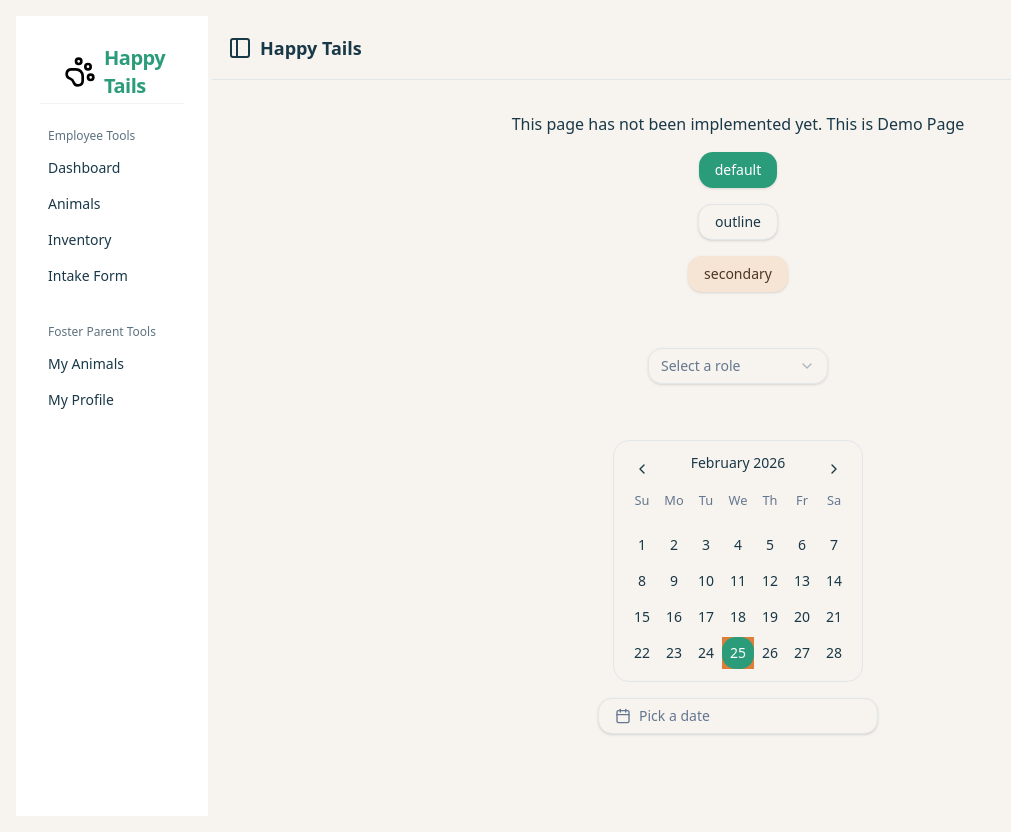
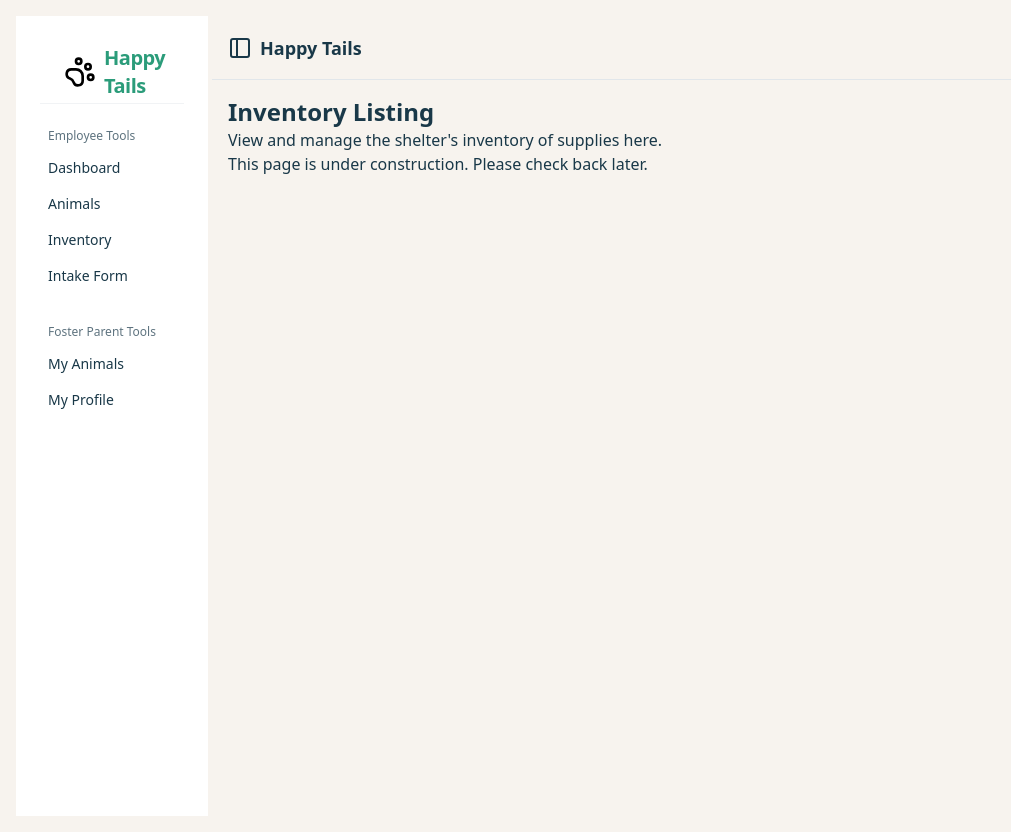
Before and after one commit to kasandra0/happytailsshelter_frontend, a React app in the folder app/: page /staff/inventory in a window 1280 px wide. Shown: the whole page, without its empty margins (0-1011 px from the left). Built offline with nearby package versions, Linux system fonts and the light colour scheme; the HTML template or start-up script is replaced by a standard one.

Commit message:
Created components for AnimalIntake, InventoryListing, and InventoryItem staff pages.

```diff
--- a/app/src/App.tsx
+++ b/app/src/App.tsx
@@ -9,6 +9,9 @@ import LandingPage from "./pages/LandingPage";
 import AdoptPage from "./pages/AdoptPage";
 import useGlobalContext from "./hooks/useGlobalContext";
 import SidebarLayout from "./layout/SidebarLayout";
+import AnimalIntakePage from "./pages/AnimalIntakePage";
+import InventoryListingPage from "./pages/InventoryListingPage";
+import InventoryItemPage from "./pages/InventoryItemPage";
 
 function App() {
   // after authentication is connected - use setUser function to set user in the global context
@@ -29,10 +32,10 @@ function App() {
               <Route path="dashboard" element={<DashboardPage />} />
               <Route path="animals" element={<AnimalListingPage />} />
               <Route path="animals/:id" element={<Demo />} />
-              <Route path="animals/new" element={<Demo />} />
+              <Route path="animals/new" element={<AnimalIntakePage />} />
               <Route path="animals/:id" element={<AnimalProfilePage animal={{} as any} />} />
-              <Route path="inventory" element={<Demo />} />
-              <Route path="inventory/:id" element={<Demo />} />
+              <Route path="inventory" element={<InventoryListingPage />} />
+              <Route path="inventory/:id" element={<InventoryItemPage />} />
             </Route>
 
 
--- /dev/null
+++ b/app/src/pages/AnimalIntakePage.tsx
@@ -0,0 +1,7 @@
+export default function AnimalIntakePage() {
+    return <div>
+        <h1 className="text-2xl font-bold">Animal Intake Form</h1>
+        <p>Add a new animal to the shelter database here</p>
+        <p>This page is under construction. Please check back later.</p>
+    </div>;
+}
--- /dev/null
+++ b/app/src/pages/InventoryItemPage.tsx
@@ -0,0 +1,7 @@
+export default function InventoryItemPage() {
+    return <div>
+        <h1 className="text-2xl font-bold">Inventory Item Details</h1>
+        <p>View and manage details of a specific inventory item here.</p>
+        <p>This page is under construction. Please check back later.</p>
+    </div>;
+}
--- /dev/null
+++ b/app/src/pages/InventoryListingPage.tsx
@@ -0,0 +1,7 @@
+export default function InventoryListingPage() {
+    return <div>
+        <h1 className="text-2xl font-bold">Inventory Listing</h1>
+        <p>View and manage the shelter's inventory of supplies here.</p>
+        <p>This page is under construction. Please check back later.</p>
+    </div>;
+}
```
